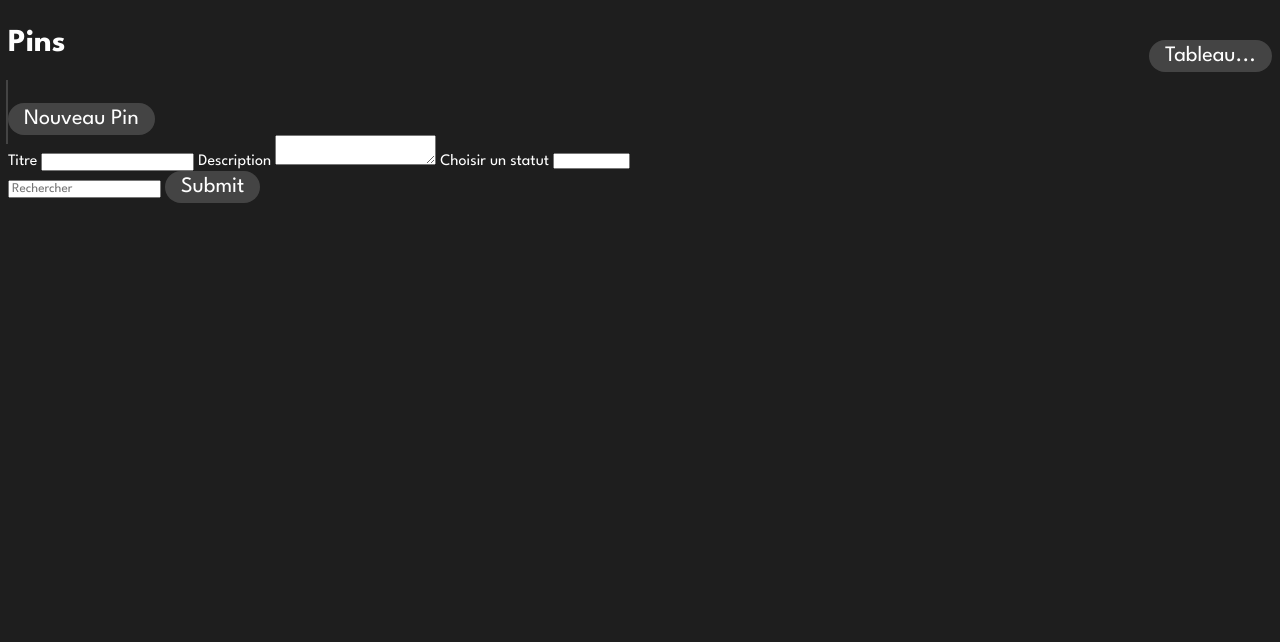
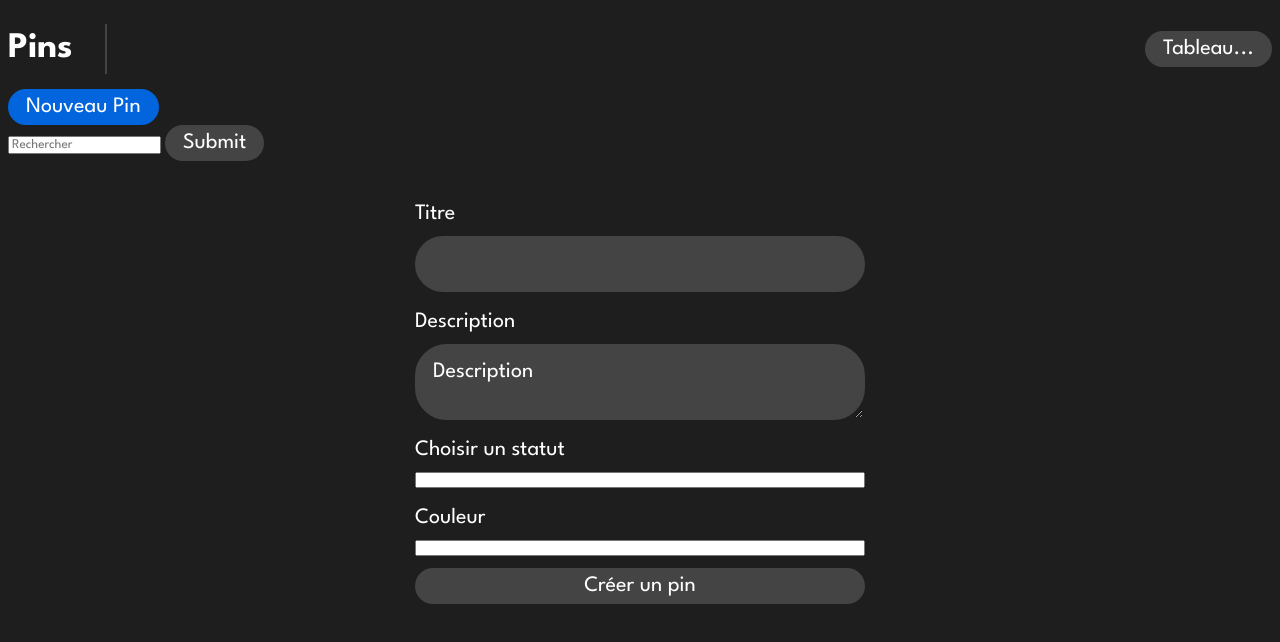
Before and after one commit to SorenKyojin/iron-pins, a plain HTML site: page index.html in a window 1280 px wide. Both pictures are taken after a click on the button "Nouveau Pin". Drawn offline with Linux system fonts and the light colour scheme.

Commit message:
Ajout de la gestion des pins avec un formulaire modale et mise à jour des styles

```diff
--- a/index.html
+++ b/index.html
@@ -11,7 +11,7 @@
 
 <body>
     <header>
-        <div>
+        <div class="flex fb-align-center">
             <h1>Pins</h1>
             <div class="separator"></div>
             <h1 id="table-name"></h1>
@@ -21,30 +21,35 @@
         </div>
     </header>
     <div>
-        <button id="new-pin-btn">Nouveau Pin</button>
+        <button id="new-pin-btn" class="btn-alt">Nouveau Pin</button>
     </div>
-    <form action="" id="new-pin">
+    <form action="" id="new-pin" class="hidden">
         <label for="titre">Titre</label>
         <input id="titre" required>
-
         <label for="description">Description</label>
         <textarea id="description">Description</textarea>
-
-        <label for="Propositions">Choisir un statut</label>
-        <select name="Proposition" id="Propositions">
-            <option value="a-faire">A faire</option>
-            <option value="en-cours">En cours</option>
-            <option value="terminees">Terminées</option>
-            <option value="bloquees">Bloquées</option>
+        <label for="statut">Choisir un statut</label>
+        <select name="statut" id="statut">
+            <option value="todo">À faire</option>
+            <option value="progress">En cours</option>
+            <option value="done">Terminées</option>
+            <option value="blocked">Bloquées</option>
         </select>
-
-        <script src=".js"></script>
-
+        <label for="couleur">Couleur</label>
+        <select name="color" id="couleur">
+            <option value="yellow">Jaune</option>
+            <option value="blue">Bleu</option>
+            <option value="red">Rouge</option>
+            <option value="green">Vert</option>
+            <option value="purple">Violet</option>
+        </select>
+        <button type="submit" id="submit-new-pin-data">Créer un pin</button>
     </form>
     <div class="input-group">
         <input type="text" id="rechercher" name="Rechercher" placeholder="Rechercher">
         <button type="submit">Submit</button>
     </div>
+    <main id="pinboard"></main>
 </body>
-
+<script src="main.js"></script>
 </html>
--- /dev/null
+++ b/main.js
@@ -0,0 +1,32 @@
+// 1. Sélection des éléments du DOM
+const openModalBtn = document.getElementById('new-pin-btn');
+const modalForm = document.getElementById('new-pin');
+
+// (Optionnel recommandé) : Pour que le formulaire se comporte comme une vraie modale,
+// il est préférable de l'envelopper dans un conteneur semi-transparent (overlay).
+// Si ton HTML direct est juste le <form>, on gère le clic sur la fenêtre globale.
+
+// 2. Ouvrir la modale au clic sur le bouton
+if (openModalBtn) {
+  openModalBtn.addEventListener('click', (e) => {
+    e.stopPropagation(); // Évite que le clic ne se propage immédiatement au document
+    modalForm.classList.remove('hidden'); // Retire la classe qui cache le formulaire
+    // Alternative si tu n'utilises pas de classe CSS : modalForm.style.display = 'block';
+  });
+}
+
+// 3. Fermer la modale si on clique en dehors du formulaire
+document.addEventListener('click', (e) => {
+  // Vérifie si la modale est ouverte et si le clic n'est ni sur le bouton d'ouverture ni à l'intérieur du formulaire
+  const isModalOpen = !modalForm.classList.contains('hidden'); // ou modalForm.style.display !== 'none'
+
+  if (isModalOpen && !modalForm.contains(e.target) && e.target !== openModalBtn) {
+    modalForm.classList.add('hidden');
+    // Alternative : modalForm.style.display = 'none';
+  }
+});
+
+// Empêcher la fermeture si on clique *à l'intérieur* du formulaire
+modalForm.addEventListener('click', (e) => {
+  e.stopPropagation();
+});
--- a/style.css
+++ b/style.css
@@ -25,10 +25,11 @@ html{
 *{
     font-family: 'League Spartan', Tahoma, Geneva, Verdana, sans-serif;
     color: var(--font-color-dark);
-    transition-duration: 300ms;
+    transition-duration: 250ms;
 }
 h1{
     font-family: 'League Spartan', Tahoma, Geneva, Verdana, sans-serif;
+    font-size: 36px;
 }
 header{
     display: flex;
@@ -38,6 +39,7 @@ header{
 button{
     border: none;
     background-color: var(--dark-btn-color);
+    border: 2px solid var(--dark-btn-color);
     color: var(--font-color-dark);
     border-radius: 32px;
     font-size: 22px;
@@ -49,16 +51,57 @@ button:hover{
 }
 .btn-alt{
     background-color: var(--blue);
+    border: 2px solid var(--blue);
     color: white;
 }
 .btn-alt:hover{
     background-color: #3d89e6;
+    border: 2px solid #3d89e6;
 }
 .separator{
     /* Line */
-    width: 62px;
-    height: 0px;
-    transform: rotate(90deg);
+    width: 0px;
+    height: 48px;
     transform-origin: top left;
     border: 1px solid #444444;
+    margin: 0px 32px;
 }
+.flex{
+    display: flex;
+}
+.fb-align-center{
+    align-items: center;
+}
+#new-pin{
+    position: fixed;
+    top: 50%;
+    left: 50%;
+    transform: translate(-50%, -50%);
+    padding: 24px;
+    z-index: 1000;
+    width: 90%;
+    max-width: 450px;
+    display: flex;
+    flex-direction: column;
+    gap: 12px;
+
+    background-color: var(#222222);
+    border-radius: 32px;
+}
+#new-pin input, textarea{
+    border-radius: 32px;
+    background-color: var(--dark-btn-color);
+    border: 2px solid var(--dark-btn-color);
+    padding: 16px;
+    font-size: 22px;
+}
+#new-pin input:focus, textarea:focus{
+    border: 2px solid var(--blue);
+}
+label {
+    margin-top: 8px;
+    font-size: 22px;
+}
+.hidden {
+  display: none !important;
+}
```
Also changed, not shown: table.js (deleted, +0 -76 lines).
